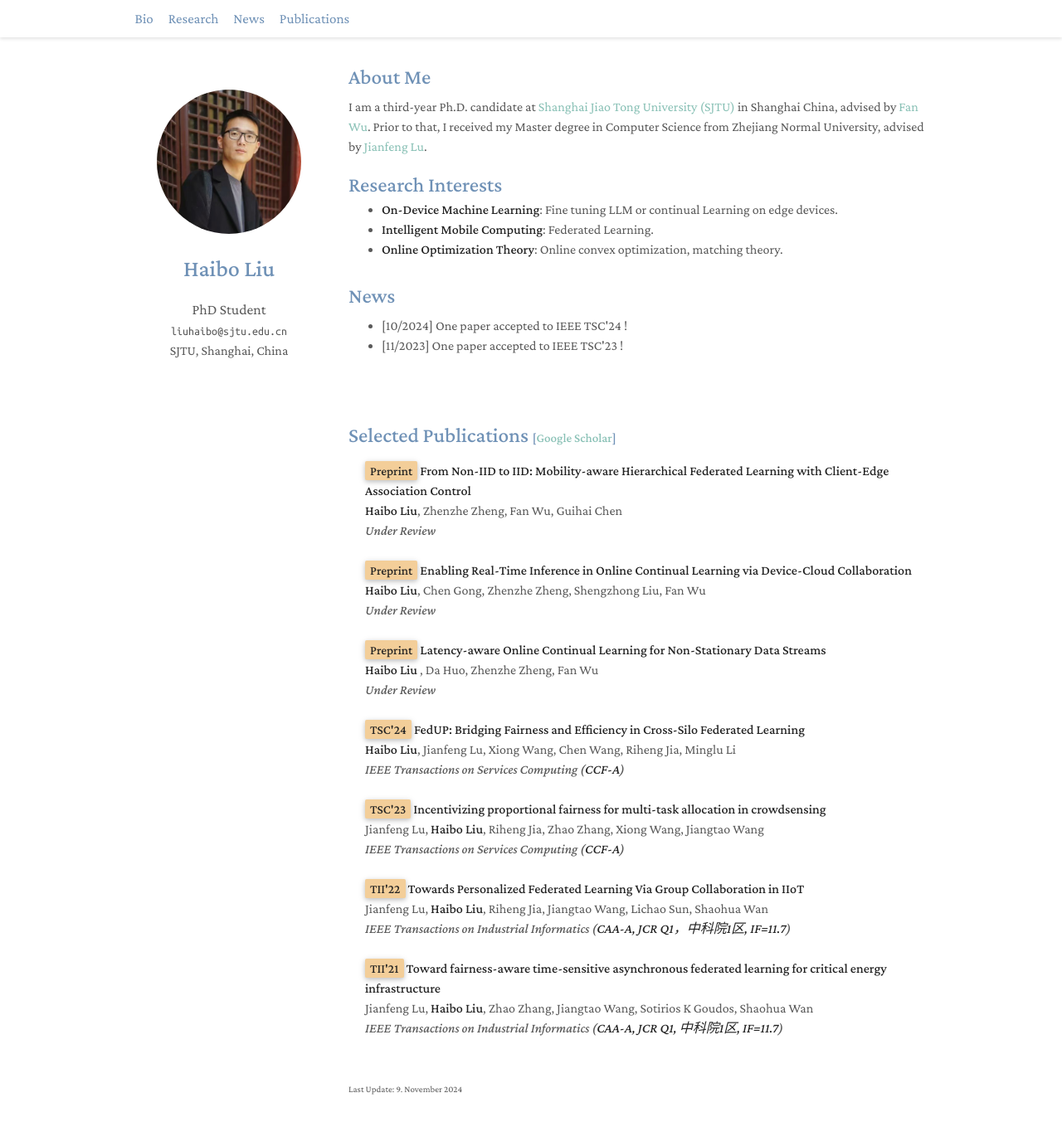
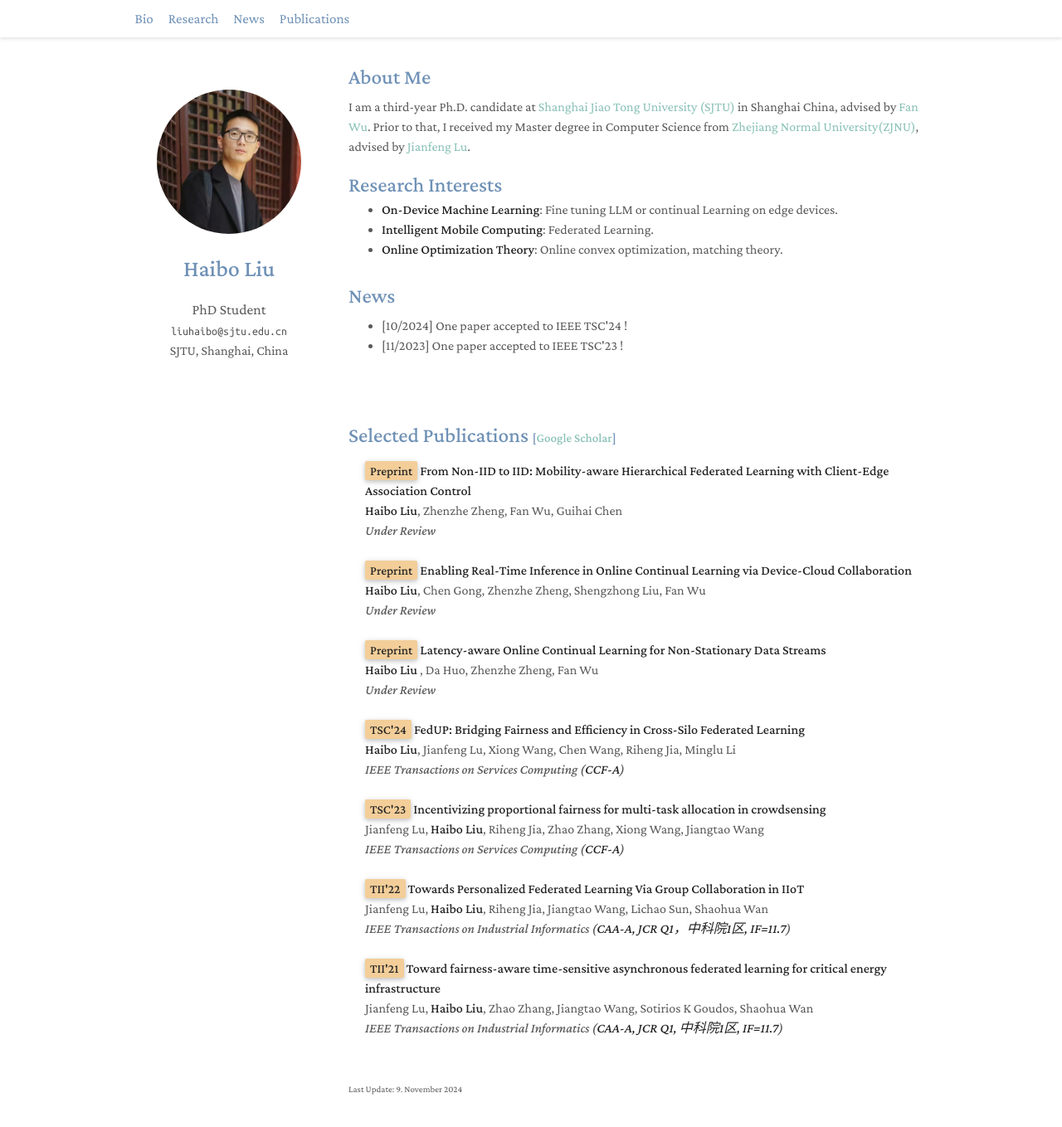
Before and after one commit to liuhaibo919/liuhaibo919.github.io, a Jekyll site: the page built from index.md, in a window 1280 px wide and 1374 px high. Shown: the top 1359 px of the window at 83% size. Built offline with Jekyll 4.4.1, drawn with Linux system fonts in a browser that asks for light colours; a style sheet for code colours, icons or effects is not loaded.

Commit message:
Update index.md

```diff
--- a/index.md
+++ b/index.md
@@ -5,10 +5,9 @@ layout: homepage
 <h1 id="about-me"></h1>
 
 <h2 style="margin: 60px 0px 10px;">About Me</h2>
-I am a third-year Ph.D. candidate at [Shanghai Jiao Tong University (SJTU)](https://en.sjtu.edu.cn/) in Shanghai China, advised by [Fan Wu](https://www.cs.sjtu.edu.cn/~fwu/). Prior to that, I received my Master degree in Computer Science from Zhejiang Normal University, advised by [Jianfeng Lu](https://mypage.zjnu.edu.cn/LJF/en/index.htm).
+I am a third-year Ph.D. candidate at [Shanghai Jiao Tong University (SJTU)](https://en.sjtu.edu.cn/) in Shanghai China, advised by [Fan Wu](https://www.cs.sjtu.edu.cn/~fwu/). Prior to that, I received my Master degree in Computer Science from [Zhejiang Normal University(ZJNU)](https://www.zjnu.edu.cn/main.htm), advised by [Jianfeng Lu](https://mypage.zjnu.edu.cn/LJF/en/index.htm).
 
 {% include_relative _includes/research.md %}
 
 {% include_relative _includes/news.md %}
-
 {% include_relative _includes/publications.md %}
```
